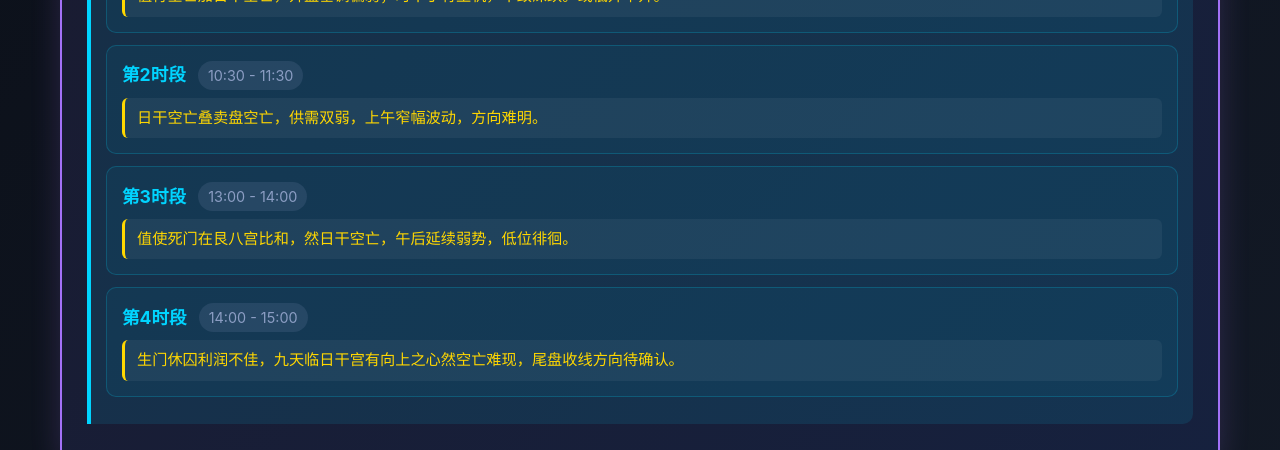
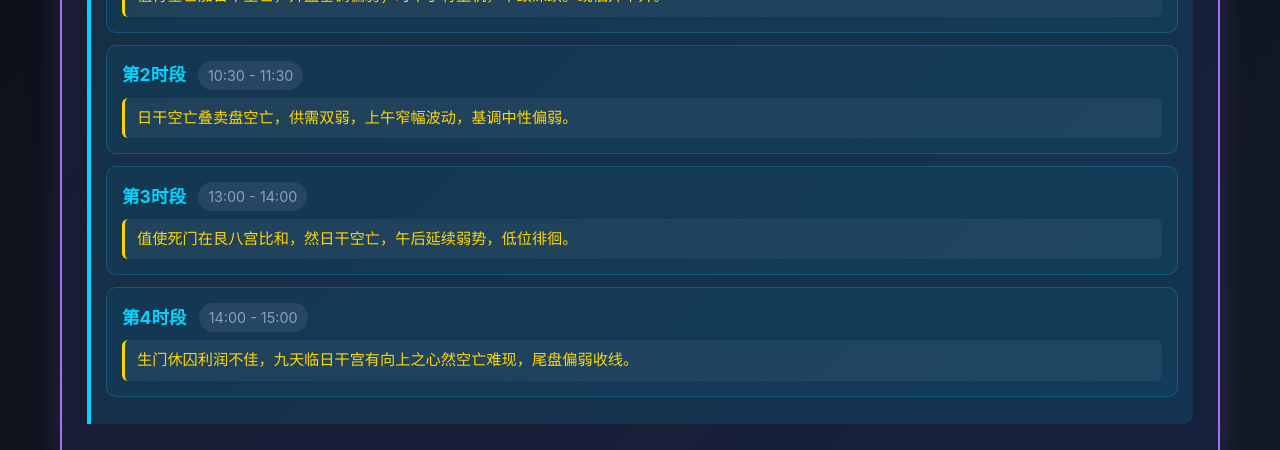
Before and after one commit to xiaoyi0319a/yixue-dashboard, a Jekyll site: the page index.html, which Jekyll copies as it is, in a window 1280 px wide and 900 px high, scrolled down 648 px. Shown: the part 152-602 px from the top of the window. Built offline with Jekyll 4.4.1, drawn with Linux system fonts in a browser that asks for light colours; comment, search, counter and statistics services are not loaded.

Commit message:
fix: 修正奇门四时段推演中的模糊表述（方向难明→基调中性偏弱，方向待确认→偏弱收线）

```diff
--- a/index.html
+++ b/index.html
@@ -44,7 +44,7 @@
                         <span class="time-name">第2时段</span>
                         <span class="time-range">10:30 - 11:30</span>
                     </div>
-                    <div class="time-verdict neutral">日干空亡叠卖盘空亡，供需双弱，上午窄幅波动，方向难明。</div>
+                    <div class="time-verdict neutral">日干空亡叠卖盘空亡，供需双弱，上午窄幅波动，基调中性偏弱。</div>
                 </div>
                 <div class="time-slot">
                     <div class="time-header">
@@ -58,7 +58,7 @@
                         <span class="time-name">第4时段</span>
                         <span class="time-range">14:00 - 15:00</span>
                     </div>
-                    <div class="time-verdict neutral">生门休囚利润不佳，九天临日干宫有向上之心然空亡难现，尾盘收线方向待确认。</div>
+                    <div class="time-verdict neutral">生门休囚利润不佳，九天临日干宫有向上之心然空亡难现，尾盘偏弱收线。</div>
                 </div>
             </div>
         </div>
```
